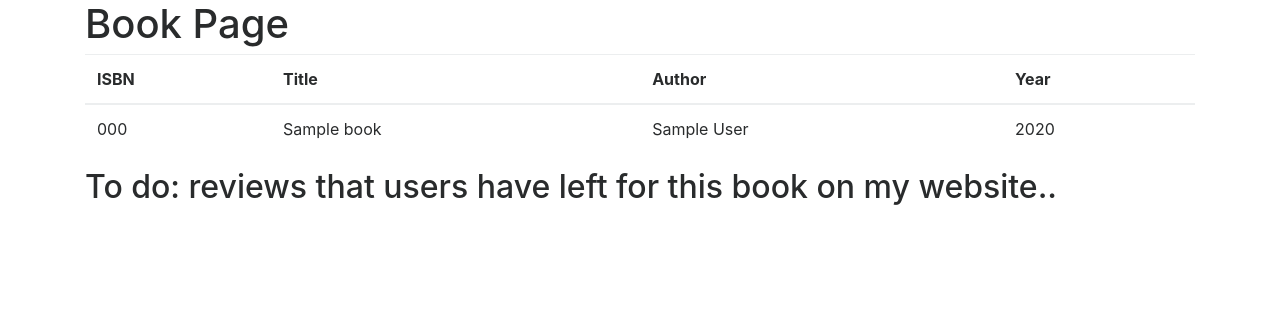
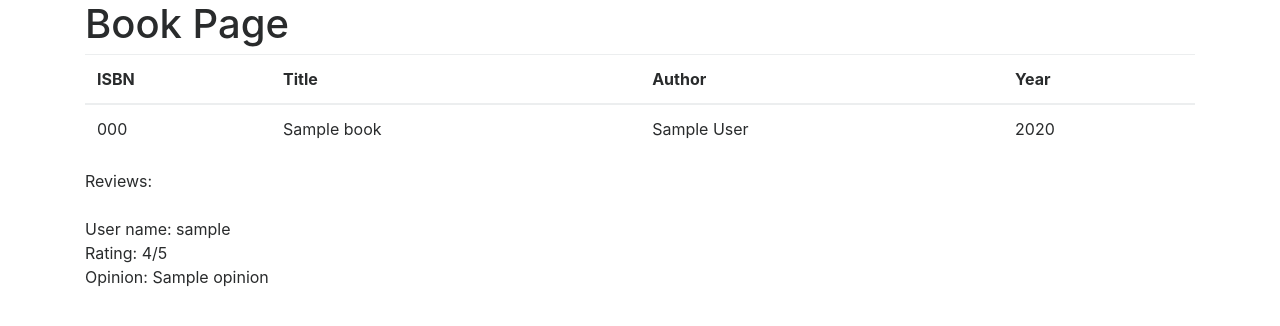
Before and after one commit to leonovko/Project1, a Flask app: template templates/book.html in a window 1280 px wide. Shown: the part 54-380 px from the top of the page. Run offline with Flask 2, Linux system fonts and the light colour scheme; the template is opened without the code that fills it: most values are stand-ins (such as "Sample title", 1, 10 or a date in 2020); some libraries are stand-ins or nearby versions.

Commit message:
Books Page completed commit

```diff
--- a/application.py
+++ b/application.py
@@ -98,4 +98,6 @@ def book(book_id):
     if book is None:
         return render_template("error.html", message="No such book.")
 
-    return render_template("book.html", book=book)
+    reviews= db.execute("SELECT users.username, reviews.rating, reviews.opinion FROM (books INNER JOIN reviews ON books.id=reviews.book_id) INNER JOIN users ON reviews.user_id=users.id WHERE books.id = :id", {"id": book_id}).fetchall()
+
+    return render_template("book.html", book=book, reviews=reviews)
--- a/templates/book.html
+++ b/templates/book.html
@@ -1,7 +1,7 @@
 {% extends "layout.html" %}
 
 {% block title %}
-    Register
+    Book Page
 {% endblock %}
 
 {% block body %}
@@ -26,7 +26,17 @@
           </tbody>
       </table>
 
-      <h2>To do: reviews that users have left for this book on my website..</h2>
+
+      <div>Reviews:</div><br>
+      {% for review in reviews %}
+
+        <div>User name: {{ review.username }}</div>
+        <div>Rating: {{ review.rating }}/5</div>
+        <div>Opinion: {{ review.opinion }}</div>
+        <br>
+
+
+      {% endfor %}
 
 
 {% endblock %}
```
